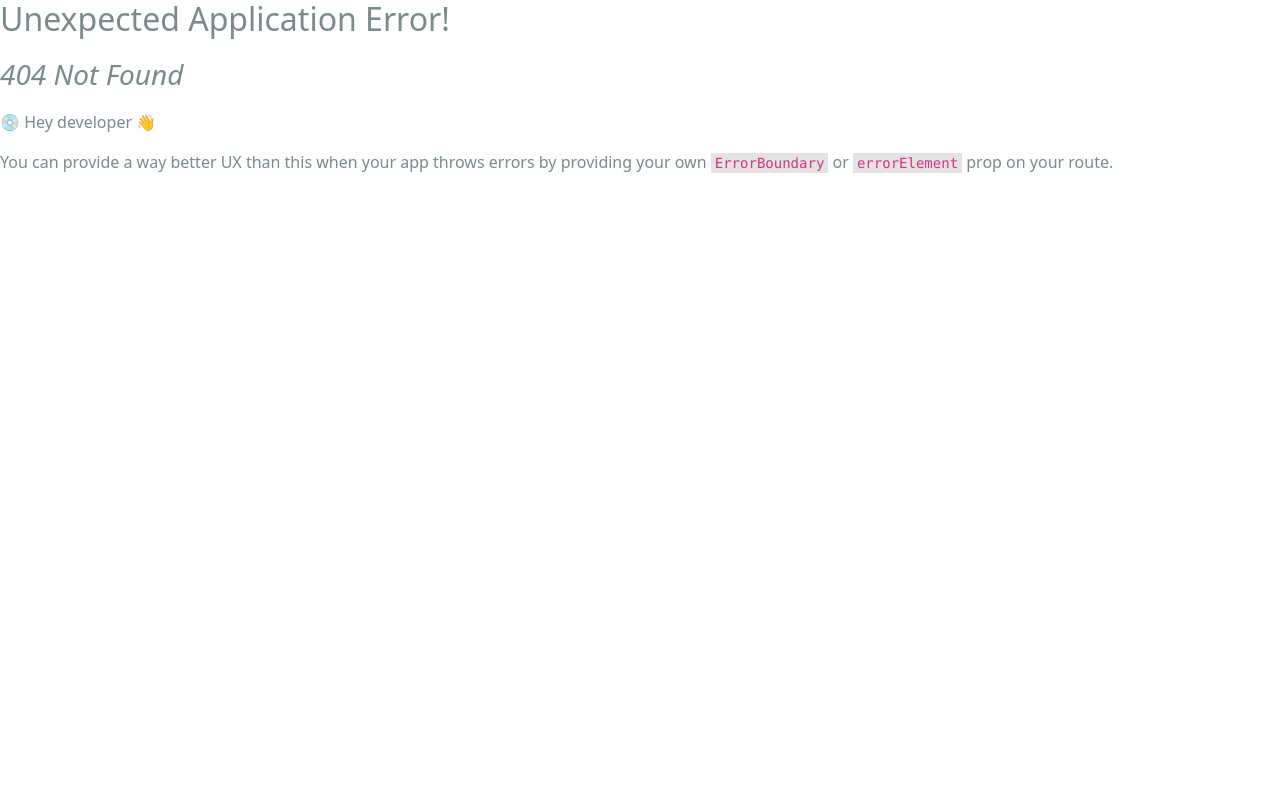
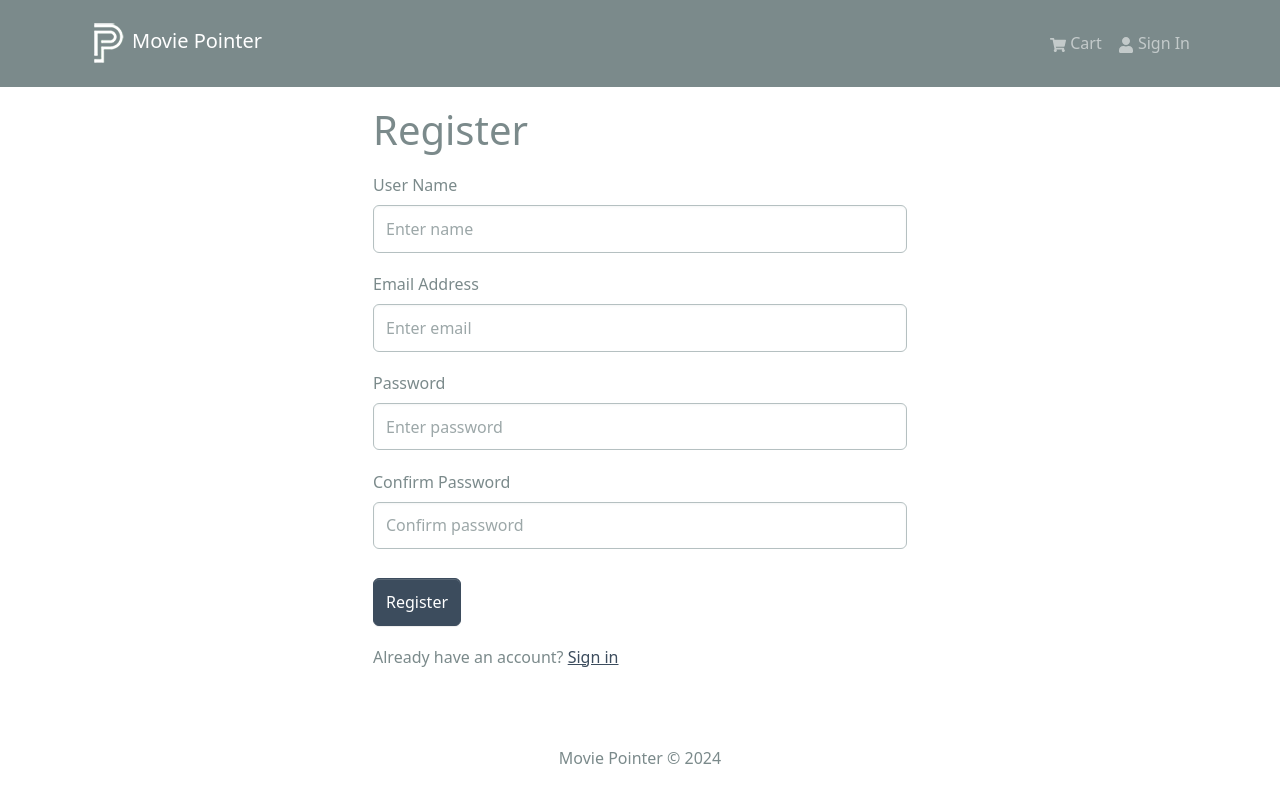
Before and after one commit to bsyc26/longtake, a React (Create React App) app in the folder frontend/: page /register in a window 1280 px wide. Before the commit this address had no page. Shown: the top 802 px of the page. Built offline with nearby package versions, Linux system fonts and the light colour scheme.

Commit message:
front end user function

```diff
--- a/frontend/package.json
+++ b/frontend/package.json
@@ -18,6 +18,7 @@
     "react-router-bootstrap": "^0.26.3",
     "react-router-dom": "^6.25.1",
     "react-scripts": "5.0.1",
+    "react-toastify": "^10.0.5",
     "web-vitals": "^2.1.4"
   },
   "scripts": {
--- a/frontend/src/App.js
+++ b/frontend/src/App.js
@@ -1,5 +1,7 @@
 import { Container } from 'react-bootstrap';
 import { Outlet } from 'react-router-dom';
+import { ToastContainer } from 'react-toastify';
+import 'react-toastify/dist/ReactToastify.css';
 import Header from './components/Header';
 import Footer from './components/Footer';
 
@@ -13,6 +15,7 @@
         </Container>
       </main>
       <Footer />
+      <ToastContainer />
     </>
   );
 };
--- /dev/null
+++ b/frontend/src/components/FormContainer.jsx
@@ -0,0 +1,15 @@
+import { Container, Row, Col } from 'react-bootstrap';
+
+const FormContainer = ({ children }) => {
+  return (
+    <Container>
+      <Row className='justify-content-md-center'>
+        <Col xs={12} md={6}>
+          { children }
+        </Col>
+      </Row>
+    </Container>
+  );
+};
+
+export default FormContainer;
--- a/frontend/src/components/Header.jsx
+++ b/frontend/src/components/Header.jsx
@@ -1,11 +1,30 @@
-import { useSelector } from 'react-redux';
-import { Badge, Navbar, Nav, Container } from 'react-bootstrap';
+import { useSelector, useDispatch } from 'react-redux';
+import { useNavigate } from 'react-router-dom';
+import { NavDropdown, Badge, Navbar, Nav, Container } from 'react-bootstrap';
 import { FaShoppingCart, FaUser } from 'react-icons/fa';
 import { LinkContainer } from 'react-router-bootstrap';
 import logo from '../assets/logo.png';
+import { useLogoutMutation } from '../slices/usersApiSlice';
+import { logout } from '../slices/authSlice';
 
 const Header = () => {
   const { cartItems } = useSelector((state) => state.cart);
+  const { userInfo } = useSelector((state) => state.auth);
+
+  const dispatch = useDispatch();
+  const navigate = useNavigate();
+
+  const [logoutApiCall] = useLogoutMutation();
+
+  const logoutHandler = async () => {
+    try {
+      await logoutApiCall().unwrap();
+      dispatch(logout());
+      navigate('/login');
+    } catch (err) {
+      console.log(err);
+    }
+  };
 
   return (
     <header>
@@ -29,9 +48,23 @@
                   )}
                 </Nav.Link>
               </LinkContainer>
-              <LinkContainer to='/login'>
-                <Nav.Link><FaUser /> Sign In</Nav.Link>
-              </LinkContainer>
+
+              { userInfo ? (
+                <NavDropdown title={userInfo.name} id='username'>
+                  <LinkContainer to='/profile'>
+                    <NavDropdown.Item>Profile</NavDropdown.Item>
+                  </LinkContainer>
+                  <NavDropdown.Item onClick={logoutHandler}>
+                    Logout
+                  </NavDropdown.Item>
+                </NavDropdown>
+              ) : (
+                <LinkContainer to='/login'>
+                  <Nav.Link href='/login'>
+                    <FaUser /> Sign In
+                  </Nav.Link>
+                </LinkContainer>
+              )}
             </Nav>
           </Navbar.Collapse>
         </Container>
--- a/frontend/src/index.js
+++ b/frontend/src/index.js
@@ -15,6 +15,8 @@
 import HomeScreen from './screens/HomeScreen.jsx';
 import ProductScreen from './screens/ProductScreen.jsx';
 import CartScreen from './screens/CartScreen.jsx';
+import LoginScreen from './screens/LoginScreen.jsx';
+import RegisterScreen from './screens/RegisterScreen.jsx';
 
 const router = createBrowserRouter(
   createRoutesFromElements(
@@ -22,6 +24,8 @@
       <Route index={true} path='/' element={<HomeScreen />} />
       <Route path='/product/:id' element={<ProductScreen />} />
       <Route path='/cart' element={<CartScreen />} />
+      <Route path='/login' element={<LoginScreen />} />
+      <Route path='/register' element={<RegisterScreen />} />
     </Route>
   )
 );
--- /dev/null
+++ b/frontend/src/screens/LoginScreen.jsx
@@ -0,0 +1,87 @@
+import { useState, useEffect } from 'react';
+import { Link, useLocation, useNavigate } from 'react-router-dom';
+import { Form, Button, Row, Col } from 'react-bootstrap';
+import { useDispatch, useSelector } from 'react-redux';
+import FormContainer from '../components/FormContainer.jsx';
+import Loader from '../components/Loader.jsx';
+import { useLoginMutation } from '../slices/usersApiSlice.js';
+import { setCredentials } from '../slices/authSlice.js';
+import { toast } from 'react-toastify';
+
+const LoginScreen = () => {
+  const [email, setEmail] = useState('');
+  const [password, setPassword] = useState('');
+
+  const dispatch = useDispatch();
+  const navigate = useNavigate();
+
+  const [login, { isLoading }] = useLoginMutation();
+
+  const { userInfo } = useSelector((state) => state.auth);
+
+  const { search } = useLocation();
+  const sp = new URLSearchParams(search);
+  const redirect = sp.get('redirect') || '/';
+
+  useEffect(() => {
+    if (userInfo) {
+      navigate(redirect);
+    }
+  }, [userInfo, redirect, navigate]);
+
+  const submitHandler = async (e) => {
+    e.preventDefault();
+    try {
+      const res = await login({ email, password }).unwrap();
+      dispatch(setCredentials({ ...res, }));
+      navigate(redirect);
+    } catch (err) {
+      toast.error(err?.data?.message || err.error);
+    }
+  }
+
+  return (
+    <FormContainer>
+      <h1>Sign In</h1>
+
+      <Form onSubmit={submitHandler}>
+        <Form.Group controlId='email' className='my-3'>
+          <Form.Label>Email Address</Form.Label>
+          <Form.Control
+            type='email'
+            placeholder='Enter email'
+            value={email}
+            onChange={(e) => setEmail(e.target.value)}
+          >
+          </Form.Control>
+        </Form.Group>
+
+        <Form.Group controlId='password' className='my-3'>
+          <Form.Label>Password</Form.Label>
+          <Form.Control
+            type='password'
+            placeholder='Enter password'
+            value={password}
+            onChange={(e) => setPassword(e.target.value)}
+          >
+          </Form.Control>
+        </Form.Group>
+
+        <Button type='submit' variant='primary' className='mt-2' disabled={ isLoading }>
+          Sign in
+        </Button>
+        { isLoading && <Loader />}
+      </Form>
+
+        <Row className='py-3'>
+          <Col>
+            New User? <Link to={ redirect
+              ? `/register?redirect=${redirect}`
+              : '/register' }>Register</Link>
+          </Col>
+        </Row>
+    </FormContainer>
+  )
+};
+
+export default LoginScreen;
--- /dev/null
+++ b/frontend/src/screens/RegisterScreen.jsx
@@ -0,0 +1,116 @@
+import { useState, useEffect } from 'react';
+import { Link, useLocation, useNavigate } from 'react-router-dom';
+import { Form, Button, Row, Col } from 'react-bootstrap';
+import { useDispatch, useSelector } from 'react-redux';
+import FormContainer from '../components/FormContainer.jsx';
+import Loader from '../components/Loader.jsx';
+import { useRegisterMutation } from '../slices/usersApiSlice.js';
+import { setCredentials } from '../slices/authSlice.js';
+import { toast } from 'react-toastify';
+
+const LoginScreen = () => {
+  const [name, setName] = useState('');
+  const [email, setEmail] = useState('');
+  const [password, setPassword] = useState('');
+  const [confirmPassword, setConfirmPassword] = useState('');
+
+  const dispatch = useDispatch();
+  const navigate = useNavigate();
+
+  const [register, { isLoading }] = useRegisterMutation();
+
+  const { userInfo } = useSelector((state) => state.auth);
+
+  const { search } = useLocation();
+  const sp = new URLSearchParams(search);
+  const redirect = sp.get('redirect') || '/';
+
+  useEffect(() => {
+    if (userInfo) {
+      navigate(redirect);
+    }
+  }, [userInfo, redirect, navigate]);
+
+  const submitHandler = async (e) => {
+    e.preventDefault();
+    if (password !== confirmPassword) {
+      toast.error('Passwords do not match!');
+      return;
+    } else {
+      try {
+        const res = await register({ name, email, password }).unwrap();
+        dispatch(setCredentials({ ...res, }));
+        navigate(redirect);
+      } catch (err) {
+        toast.error(err?.data?.message || err.error);
+      }
+    }
+  }
+
+  return (
+    <FormContainer>
+      <h1>Register</h1>
+
+      <Form onSubmit={submitHandler}>
+        <Form.Group controlId='name' className='my-3'>
+          <Form.Label>User Name</Form.Label>
+          <Form.Control
+            type='name'
+            placeholder='Enter name'
+            value={name}
+            onChange={(e) => setName(e.target.value)}
+          >
+          </Form.Control>
+        </Form.Group>
+
+        <Form.Group controlId='email' className='my-3'>
+          <Form.Label>Email Address</Form.Label>
+          <Form.Control
+            type='email'
+            placeholder='Enter email'
+            value={email}
+            onChange={(e) => setEmail(e.target.value)}
+          >
+          </Form.Control>
+        </Form.Group>
+
+        <Form.Group controlId='password' className='my-3'>
+          <Form.Label>Password</Form.Label>
+          <Form.Control
+            type='password'
+            placeholder='Enter password'
+            value={password}
+            onChange={(e) => setPassword(e.target.value)}
+          >
+          </Form.Control>
+        </Form.Group>
+
+        <Form.Group controlId='confirmPassword' className='my-3'>
+          <Form.Label>Confirm Password</Form.Label>
+          <Form.Control
+            type='confirmPassword'
+            placeholder='Confirm password'
+            value={confirmPassword}
+            onChange={(e) => setConfirmPassword(e.target.value)}
+          >
+          </Form.Control>
+        </Form.Group>
+
+        <Button type='submit' variant='primary' className='mt-2' disabled={ isLoading }>
+          Register
+        </Button>
+        { isLoading && <Loader />}
+      </Form>
+
+        <Row className='py-3'>
+          <Col>
+            Already have an account? <Link to={ redirect
+              ? `/login?redirect=${redirect}`
+              : '/login' }>Sign in</Link>
+          </Col>
+        </Row>
+    </FormContainer>
+  )
+};
+
+export default LoginScreen;
--- /dev/null
+++ b/frontend/src/slices/authSlice.js
@@ -0,0 +1,27 @@
+import { createSlice } from '@reduxjs/toolkit';
+
+const initialState = {
+  userInfo: localStorage.getItem('userInfo')
+    ? JSON.parse(localStorage.getItem('userInfo'))
+    : null,
+}
+
+const authSlice = createSlice({
+  name: 'auth',
+  initialState,
+  reducers: {
+    setCredentials: (state, action) => {
+      state.userInfo = action.payload;
+      localStorage.setItem('userInfo', JSON.stringify(action.payload));
+    },
+
+    logout: (state, action) => {
+      state.userInfo = null;
+      localStorage.removeItem('userInfo');
+    },
+  },
+});
+
+export const { setCredentials, logout } = authSlice.actions;
+
+export default authSlice.reducer;
--- /dev/null
+++ b/frontend/src/slices/usersApiSlice.js
@@ -0,0 +1,36 @@
+import { USERS_URL } from '../constants';
+import { apiSlice } from './apiSlice';
+
+export const usersApiSlice = apiSlice.injectEndpoints({
+  endpoints: (builder) => ({
+    login: builder.mutation({
+      query: (data) => ({
+        url: `${USERS_URL}/auth`,
+        method: 'POST',
+        body: data,
+      }),
+    }),
+
+    register: builder.mutation({
+      query: (data) => ({
+        url: `${USERS_URL}`,
+        method: 'POST',
+        body: data,
+      }),
+    }),
+
+    logout: builder.mutation({
+      query: () => ({
+        url: `${USERS_URL}/logout`,
+        method: 'POST',
+      }),
+    }),
+
+  }),
+});
+
+export const {
+  useLoginMutation,
+  useRegisterMutation,
+  useLogoutMutation,
+} = usersApiSlice;
--- a/frontend/src/store.js
+++ b/frontend/src/store.js
@@ -1,11 +1,13 @@
 import { configureStore} from '@reduxjs/toolkit';
 import { apiSlice } from './slices/apiSlice.js';
 import cartSliceReducer from './slices/cartSlice.js';
+import authSliceReducer from './slices/authSlice.js';
 
 const store = configureStore({
   reducer: {
     [apiSlice.reducerPath]: apiSlice.reducer,
     cart: cartSliceReducer,
+    auth: authSliceReducer,
   },
   middleware: (getDefaultMiddleware) => getDefaultMiddleware().concat(apiSlice.middleware),
   devTools: true,
```
Also changed, not shown: 1 other file (tests, documents, lock files or other folders).
